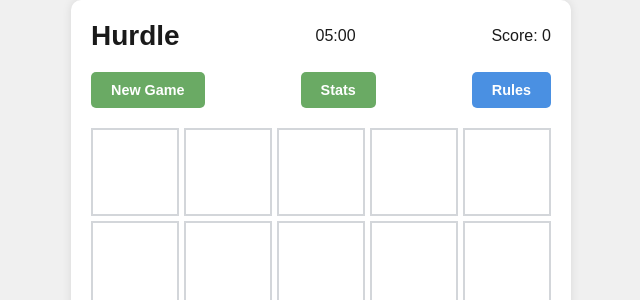
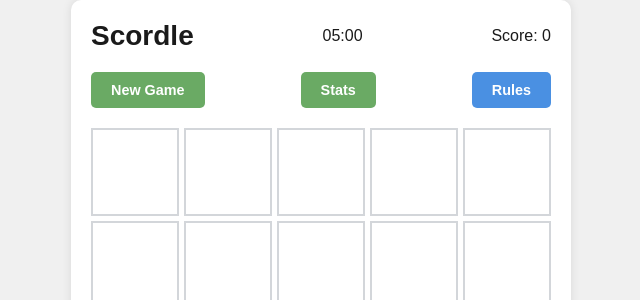
Before and after one commit to romero927/Django_Scordle, a Django app: page / in a window 1280 px wide. Shown: the top 300 px of the page, without its empty margins (319-959 px from the left). Run offline with Django 3.2, Linux system fonts and the light colour scheme.

Commit message:
Update to Scordle

```diff
--- a/templates/wordle/base.html
+++ b/templates/wordle/base.html
@@ -4,7 +4,7 @@
     <meta charset="UTF-8">
     <meta name="viewport" content="width=device-width, initial-scale=1.0, maximum-scale=1.0, user-scalable=no">
     <meta name="mobile-web-app-capable" content="yes">
-    <title>Hurdle</title>
+    <title>Scordle</title>
     {% load static %}
     <link rel="stylesheet" href="/static/css/styles.css">
     <link rel="icon" type="image/png" href="{% static 'img/favicon.png' %}">
--- a/templates/wordle/game.html
+++ b/templates/wordle/game.html
@@ -3,7 +3,7 @@
 {% block content %}
 <div class="game-wrapper">
     <header>
-        <h1>Hurdle</h1>
+        <h1>Scordle</h1>
         <div id="timer">05:00</div>
         <div id="score">Score: 0</div>
     </header>
@@ -73,7 +73,7 @@
         <span class="close" id="close-scoring-rules-modal">&times;</span>
         <h2>Scoring Rules</h2>
         <div id="scoring-rules-content">
-            <p>Scoring in Wurdle is based on the following rules:</p>
+            <p>Scoring in Scordle is based on the following rules:</p>
             <ul>
                 <li>Correct letter in correct position: (6 - current row) * 10 points</li>
                 <li>Correct letter in wrong position: 5 points</li>
--- a/wordle_clone/settings.py
+++ b/wordle_clone/settings.py
@@ -10,7 +10,7 @@ SECRET_KEY = 'django-insecure-your-secret-key-here'
 # SECURITY WARNING: don't run with debug turned on in production!
 DEBUG = False  # Set to False for production
 
-ALLOWED_HOSTS = ['kgromero-Hurdle.fly.dev', '127.0.0.1', 'localhost']  # Replace with your Fly.io app's domain
+ALLOWED_HOSTS = ['kgromero-Scordle.fly.dev', '127.0.0.1', 'localhost']  # Replace with your Fly.io app's domain
 
 # Application definition
 INSTALLED_APPS = [
```
Also changed, not shown: README.md, static/img/apple-touch-icon-114x114.png, static/img/apple-touch-icon-120x120.png, static/img/apple-touch-icon-144x144.png, static/img/apple-touch-icon-152x152.png, static/img/apple-touch-icon-180x180.png, static/img/apple-touch-icon-57x57.png, static/img/apple-touch-icon-72x72.png, static/img/apple-touch-icon-76x76.png, static/img/apple-touch-icon.png, static/img/favicon.ico, static/img/favicon.png.
